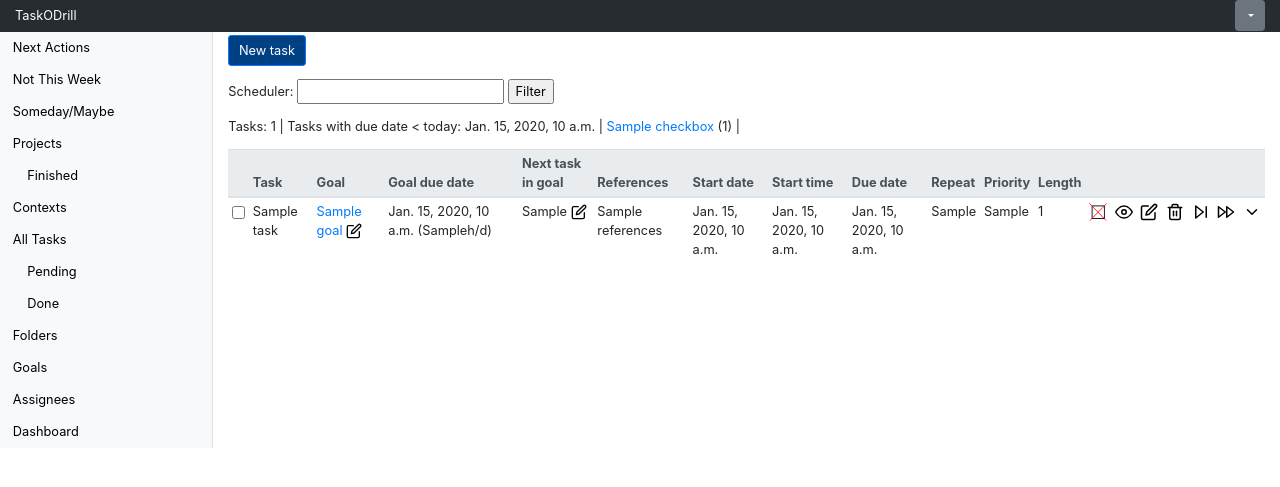
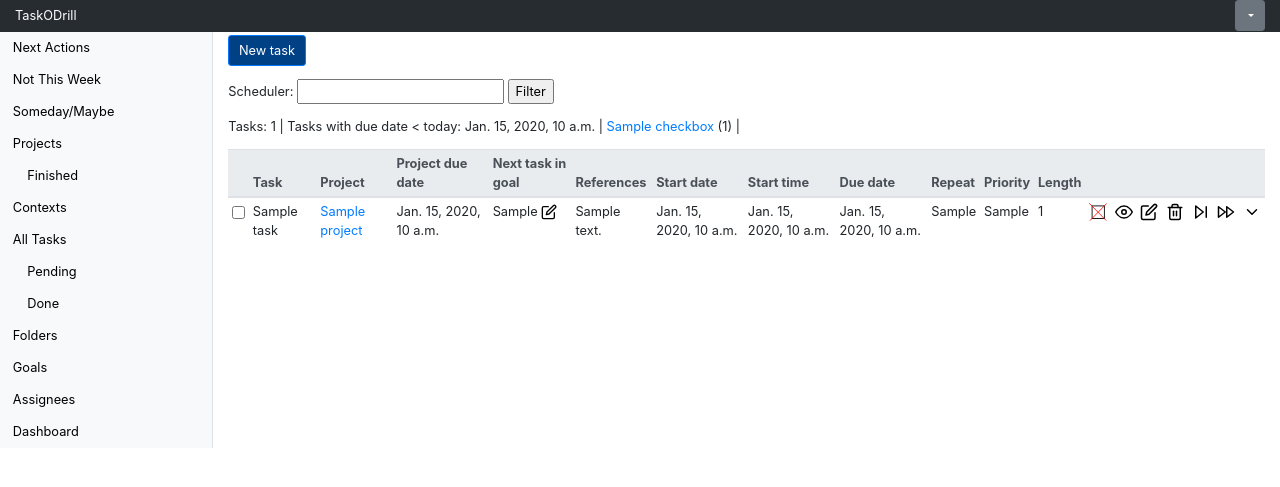
Before and after one commit to fcano/taskodrill, a Django app: template tasks/templates/tasks/task_list.html in a window 1280 px wide. Shown: the top 487 px of the page. Run offline with Django 3.2, Linux system fonts and the light colour scheme; the template is opened without the code that fills it: most values are stand-ins (such as "Sample title", 1, 10 or a date in 2020); some libraries are stand-ins or nearby versions.

Commit message:
Replace goals in nextactions list by projects

```diff
--- a/tasks/templates/tasks/task_row.html
+++ b/tasks/templates/tasks/task_row.html
@@ -1,25 +1,25 @@
 <tr id="tasks_row_{{ task.id }}" class="{% if task.is_time_constrained %}row-time-constrained{% endif %}">
   <td><input class="checkbox align-middle" type="checkbox" id="checkbox_{{ task.id }}" value="{{ task.id }}"></td>
   <td>{{ task.name|urlizetrunc:50 }}</td>
-  {% if task.goal %}
-  <td><a href="{{ task.goal.get_absolute_url }}">{{ task.goal.name }}</a> <a href="{% url 'goal_update' task.goal.pk %}"><img src="/static/tasks/edit.svg" width="16" /></a></td>
+  {% if task.project %}
+  <td><a href="{{ task.project.get_absolute_url }}">{{ task.project.name }}</a></td>
   {% else %}
     <td>none</td>
   {% endif %}
-  {% if task.goal %}
-  <td>{{ task.goal.due_date }} ({{ task.goal.speed_req }}h/d)</td>
+  {% if task.project %}
+  <td>{{ task.project.due_date }}</td>
   {% else %}
     <td>none</td>
   {% endif %}
-  {% with next_in_goal=task.next_in_goal %}
-    {% if next_in_goal is not None %}
-      <td>{{ next_in_goal }} <a href="{% url 'task_update' next_in_goal.pk %}"><img src="/static/tasks/edit.svg" width="16" /></a></td>
+  {% with next_task=task.next_in_project %}
+    {% if next_task is not None %}
+      <td>{{ next_task }} <a href="{% url 'task_update' next_task.pk %}"><img src="/static/tasks/edit.svg" width="16" /></a></td>
     {% else %}
       <td>none</td>
     {% endif %}
   {% endwith %}
-  {% if task.goal %}
-  <td>{{ task.goal.references|urlizetrunc:50 }}</td>
+  {% if task.project %}
+  <td>{{ task.project.description|urlizetrunc:50 }}</td>
   {% else %}
     <td></td>
   {% endif %}
--- a/tasks/templates/tasks/tasks_table.html
+++ b/tasks/templates/tasks/tasks_table.html
@@ -3,8 +3,8 @@
     <tr>
       <th scope="col"></th>
       <th scope="col">Task</th>
-      <th scope="col">Goal</th>
-      <th scope="col">Goal due date</th>
+      <th scope="col">Project</th>
+      <th scope="col">Project due date</th>
       <th scope="col">Next task in goal</th>
       <th scope="col">References</th>
       <th scope="col">Start date</th>
```
Also changed, not shown: tasks/models.py (+14 -1 lines), tasks/tests/test_views.py (+10 -1 lines).
